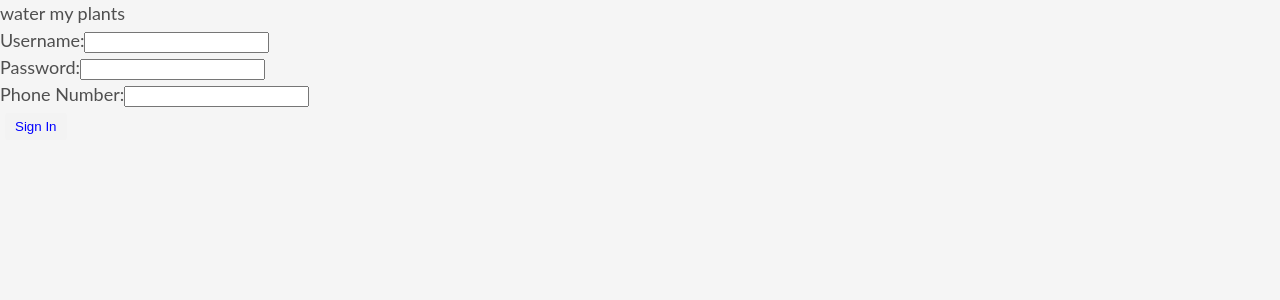
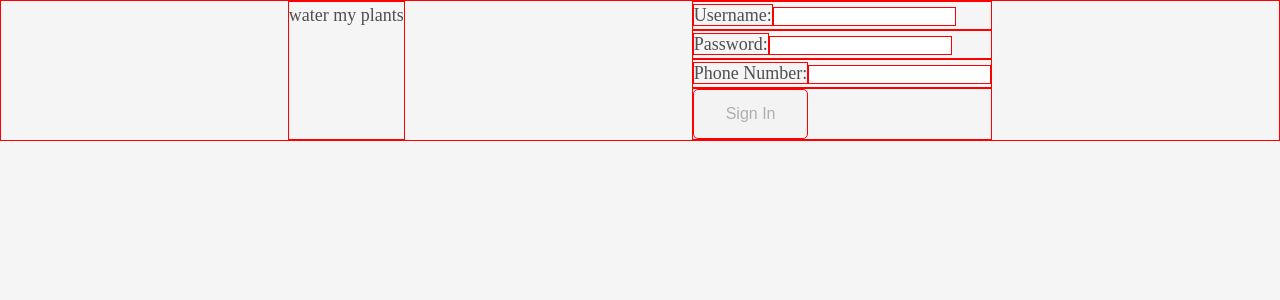
Before and after one commit to TT41-Build-Week-Water-My-Plants/front-end, a React (Create React App) app in the folder water-my-plants/: page / in a window 1280 px wide. Shown: the top 300 px of the page. Built offline with nearby package versions, Linux system fonts and the light colour scheme.

Commit message:
adds login-form base styling

```diff
--- a/water-my-plants/src/App.js
+++ b/water-my-plants/src/App.js
@@ -1,79 +1,11 @@
 import React from 'react';
 import LoginPage from './components/LoginPage';
-import { createGlobalStyle } from 'styled-components';
-
-const GlobalStyle = createGlobalStyle`
-html, body, div, span, applet, object, iframe,
-h1, h2, h3, h4, h5, h6, p, blockquote, pre,
-a, abbr, acronym, address, big, cite, code,
-del, dfn, em, img, ins, kbd, q, s, samp,
-small, strike, strong, sub, sup, tt, var,
-b, u, i, center,
-dl, dt, dd, ol, ul, li,
-fieldset, form, label, legend,
-table, caption, tbody, tfoot, thead, tr, th, td,
-article, aside, canvas, details, embed,
-figure, figcaption, footer, header, hgroup,
-menu, nav, output, ruby, section, summary,
-time, mark, audio, video {
-	margin: 0;
-	padding: 0;
-    /* In order for layout border you have to comment this out, because selecting the element
-    by it's name is more specific than the universal selector */
-	font-size: 100%;
-	font: inherit;
-	vertical-align: baseline;
-}
-/* HTML5 display-role reset for older browsers */
-article, aside, details, figcaption, figure,
-footer, header, hgroup, menu, nav, section {
-	display: block;
-}
-body {
-	line-height: 1;
-}
-ol, ul {
-	list-style: none;
-}
-blockquote, q {
-	quotes: none;
-}
-blockquote:before, blockquote:after,
-q:before, q:after {
-	content: '';
-	content: none;
-}
-table {
-	border-collapse: collapse;
-	border-spacing: 0;
-}
-
-* {
-    box-sizing: border-box;
-	  max-width: 100%;
-    /* border: 1px solid grey; */
-}
-
-html {
-	font-size: 62.5%;
-}
-
-body {
-  line-height: 1.5;
-background-color: #f5f5f5;
-font-family: "Lato";
-  /* rems calculated off of the font size on HTML */
-font-size: 1.8rem;
-  color: #4f4f4f;
-  height: 100vh;
-}
-`
 
 function App() {
   return (
     <div className="App">
       <header className="App-header">
-        <GlobalStyle />
+
         <LoginPage />
       </header>
     </div>
--- a/water-my-plants/src/components/LoginPage.js
+++ b/water-my-plants/src/components/LoginPage.js
@@ -1,28 +1,111 @@
 import React, { useState, useEffect } from 'react';
 import schema from '../validation/loginSchema';
 import * as yup from 'yup';
-// import axios from 'axios';
-import styled from 'styled-components';
+import styled, { keyframes } from 'styled-components';
+import { createGlobalStyle } from 'styled-components';
 
-// const StyledButton = styled.button`
-//     padding: 6px 10px;
-//     margin: 5px;
-//     border: none;
-//     border-radius: 3px;
-//     color: white;
-// `
+const GlobalStyle = createGlobalStyle`
+html, body, div, span, applet, object, iframe,
+h1, h2, h3, h4, h5, h6, p, blockquote, pre,
+a, abbr, acronym, address, big, cite, code,
+del, dfn, em, img, ins, kbd, q, s, samp,
+small, strike, strong, sub, sup, tt, var,
+b, u, i, center,
+dl, dt, dd, ol, ul, li,
+fieldset, form, label, legend,
+table, caption, tbody, tfoot, thead, tr, th, td,
+article, aside, canvas, details, embed,
+figure, figcaption, footer, header, hgroup,
+menu, nav, output, ruby, section, summary,
+time, mark, audio, video {
+	margin: 0;
+	padding: 0;
+    /* In order for layout border you have to comment this out, because selecting the element
+    by it's name is more specific than the universal selector */
+	font-size: 100%;
+	font: inherit;
+	vertical-align: baseline;
+}
+/* HTML5 display-role reset for older browsers */
+article, aside, details, figcaption, figure,
+footer, header, hgroup, menu, nav, section {
+	display: block;
+}
+body {
+	line-height: 1;
+}
+ol, ul {
+	list-style: none;
+}
+blockquote, q {
+	quotes: none;
+}
+blockquote:before, blockquote:after,
+q:before, q:after {
+	content: '';
+	content: none;
+}
+table {
+	border-collapse: collapse;
+	border-spacing: 0;
+}
+
+* {
+    box-sizing: border-box;
+	  max-width: 100%;
+}
+
+html {
+	font-size: 62.5%;
+}
+
+body {
+  line-height: 1.5;
+background-color: #f5f5f5;
+
+  /* rems calculated off of the font size on HTML */
+font-size: 1.8rem;
+  color: #4f4f4f;
+  height: 100vh;
+}
+`
+
+
+const LoginContainer = styled.div`
+  border: 1px solid red;
+  display: flex;
+  justify-content: space-evenly;
+`
+
+const Div = styled.div`
+  border: 1px solid red;
+`
+
+const Form = styled.form`
+  border: 1px solid red;
+`
+
+const Title = styled.h1`
+  border: 1px solid red;
+`
+
+const Label = styled.label`
+  border: 1px solid red;
+`
+
+const Input = styled.input`
+  border: 1px solid red;
+`
 
 const SubmitButton = styled.button`
-    padding: 6px 10px;
-    margin: 5px;
-    border: none;
-    border-radius: 3px;
-    color: blue;
-`;
 
-// const StyledForm = styled.div`
-//     border: 1px solid red;
-// `;
+  border: 1px solid red;
+  padding: 15px 32px;
+  text-align: center;
+  text-decoration: none;
+  font-size: 16px;
+  border-radius: 5px;
+`
 
 const initialFormValues = {
   username: "",
@@ -98,6 +181,7 @@ export default function LoginPage(props) {
   useEffect(() => {
     schema.isValid(formValues).then(valid => {
       setDisabled(!valid);
+      console.log(disabled);
     });
   }, [formValues])
 
@@ -116,45 +200,46 @@ export default function LoginPage(props) {
   // SHOULD POSTNEWUSER LOGIC BE IN THIS COMPONENT?
 
   return(
-    <div className='login-container'>
-      <h1>water my plants</h1>
+    <LoginContainer>
+      <GlobalStyle />
+      <Title>water my plants</Title>
       {/* <StyledForm> */}
         {/* CONFUSED WHY ADDING VALUES  */}
-        <form className="form-container" onSubmit={ onSubmit }>
-          <label htmlFor='username'>
+        <Form className="form-container" onSubmit={ onSubmit }>
+          <Label htmlFor='username'>
             Username:
-          </label>
-          <input
+          </Label>
+          <Input
               value={formValues.username}
               name='username'
               type='text'
               onChange={onChange}
           />
-          <div>{ formErrors.username }</div>
-          <label htmlFor='password'>
+          <Div>{ formErrors.username }</Div>
+          <Label htmlFor='password'>
               Password:
-          </label>
-          <input
+          </Label>
+          <Input
               value={formValues.password}
               name='password'
               type='password'
               onChange={onChange}
           />
-          <div>{ formErrors.password }</div>
-          <label htmlFor='password'>
+          <Div>{ formErrors.password }</Div>
+          <Label htmlFor='password'>
               Phone Number:
-          </label>
-          <input
+          </Label>
+          <Input
               value={formValues.phoneNumber}
               name='phoneNumber'
               type='text'
               onChange={onChange}
           />
-          <div>{ formErrors.phoneNumber }</div>
+          <Div>{ formErrors.phoneNumber }</Div>
           <SubmitButton disabled={disabled}>Sign In</SubmitButton>
           {/* <button id='submitBtn' disabled={ disabled }>sign in</button> */}
-        </form>
+        </Form>
       {/* </StyledForm> */}
-    </div>
+    </LoginContainer>
   )
 };
--- a/water-my-plants/src/validation/loginSchema.js
+++ b/water-my-plants/src/validation/loginSchema.js
@@ -4,12 +4,12 @@ export default yup.object().shape({
     username: yup
         .string()
         .required('username is required')
-        .min(3, 'username must be longer than 3 characters'),
+        .min(3, '*username must be longer than 3 characters'),
     password: yup
         .string()
         .required('password is required')
-        .min(5, 'password must be longer than 5 characters'),
+        .min(5, '*password must be longer than 5 characters'),
     phoneNumber: yup
         .string()
-        .required('phonenum is required')
+        .required('*phone number is required')
 });
```
